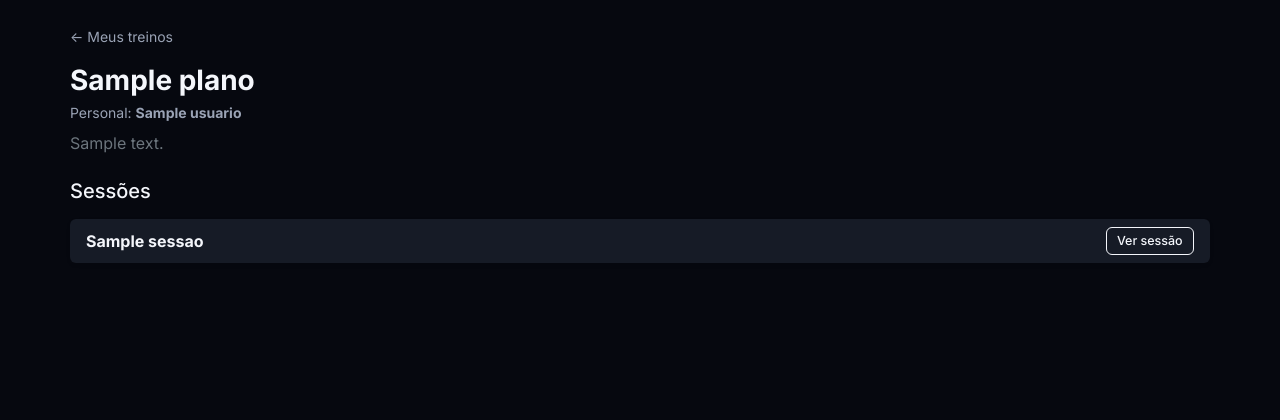
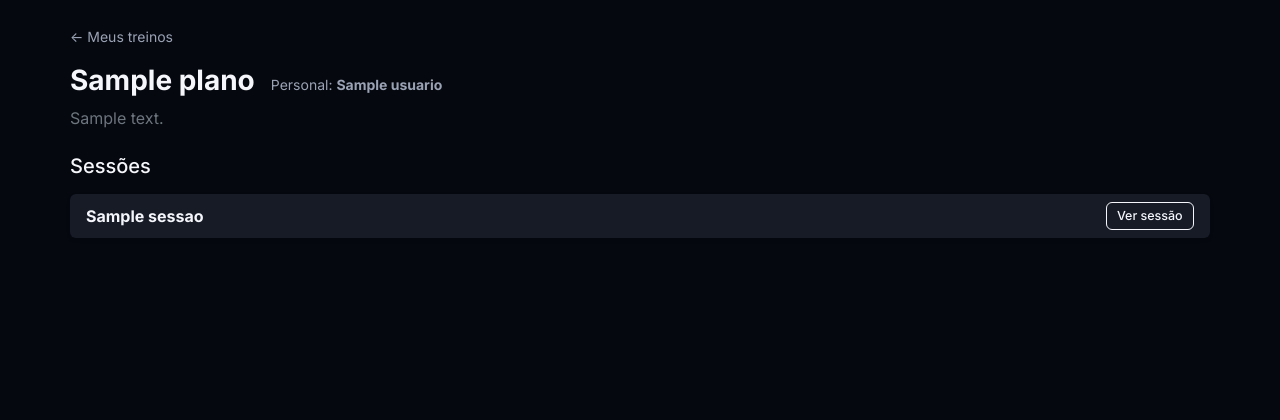
Before and after one commit to brunodms/spotter, a Django app: template core/templates/core/aluno/plano_detail.html in a window 1280 px wide. Shown: the part 72-492 px from the top of the page. Run offline with Django 3.2, Linux system fonts and the light colour scheme; the template is opened without the code that fills it: most values are stand-ins (such as "Sample title", 1, 10 or a date in 2020).

Commit message:
ajuste nome do plano

```diff
--- a/core/templates/core/aluno/plano_detail.html
+++ b/core/templates/core/aluno/plano_detail.html
@@ -6,8 +6,10 @@
 <div class="container py-4">
     <a href="{% url 'core:aluno_planos' %}" class="text-muted small">&larr; Meus treinos</a>
     <div class="mt-3 mb-4">
-        <h1 class="h3 fw-bold mb-1">{{ plano.nome }}</h1>
-        <p class="text-muted mb-2 small">Personal: <strong>{{ plano.contrato.personal.usuario.nome }}</strong></p>
+        <div class="d-flex align-items-baseline gap-3 mb-2">
+            <h1 class="h3 fw-bold mb-0">{{ plano.nome }}</h1>
+            <span class="text-muted small">Personal: <strong>{{ plano.contrato.personal.usuario.nome }}</strong></span>
+        </div>
         {% if plano.descricao %}<p class="text-secondary mt-2">{{ plano.descricao }}</p>{% endif %}
     </div>
     <h2 class="h5 mb-3">Sessões</h2>
```
